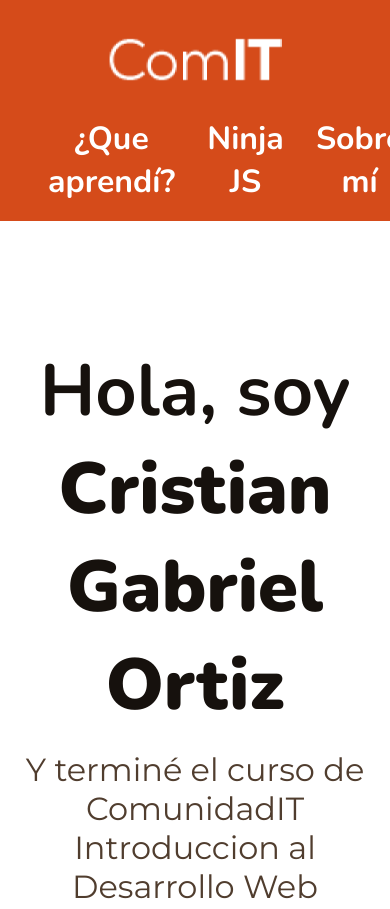
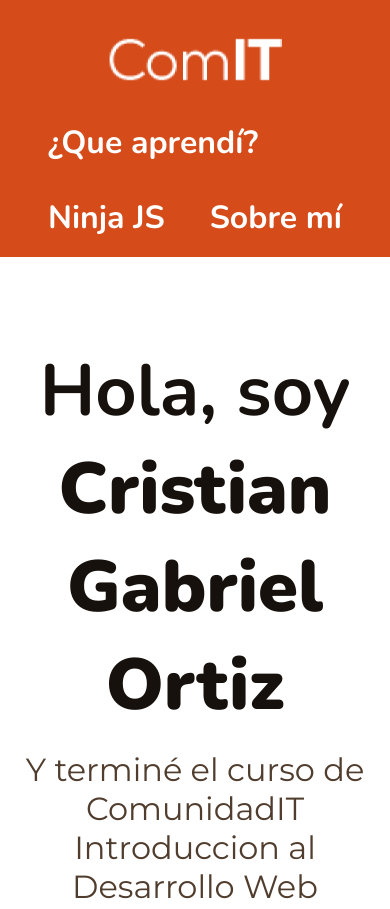
Before and after one commit to Cristian550/TP-Final-Cristian-Gabriel-Ortiz, a plain HTML site: page index.html in a window 390 px wide. Shown: the top 909 px of the page. Drawn offline with nearby package versions, Linux system fonts and the light colour scheme.

Commit message:
ultimos-arreglos-del-dia

```diff
--- a/estilos.css
+++ b/estilos.css
@@ -31,6 +31,8 @@ header{
 }
 
 .nav-bar{
+    width: auto;
+    height: auto;
     padding: 0 32px;
     display: flex;
     flex-direction: row;
@@ -411,13 +413,18 @@ input{
         align-items: center;
     }
 
-    .logo{
-        width: 100%;
+    /* .logo{
+        width: auto;
         height: auto;
         display: flex;
         flex-direction: row;
         justify-content: center;
-    }
+    } */
+/*
+    .logo img{
+        width: auto;
+        height: auto;
+    } */
 
     .nav-bar{
         width: 100%;
@@ -425,8 +432,9 @@ input{
         padding: 0 32px;
         display: flex;
         flex-direction: row;
+        flex-wrap: wrap;
         justify-content: space-between;
-        text-align: center;
+        text-align: start;
     }
 
     .hero{
@@ -640,6 +648,7 @@ input{
     .btn{
         width: 100%;
         height: auto;
+        text-wrap: wrap;
     }
 
 }
```
